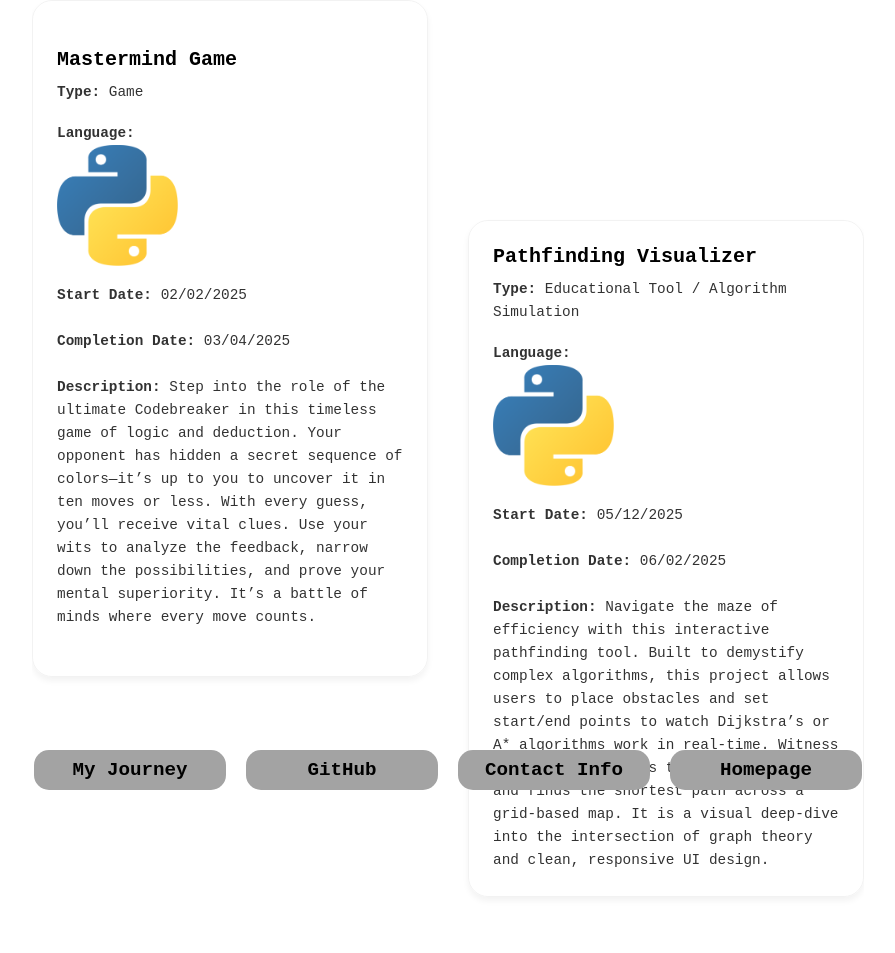
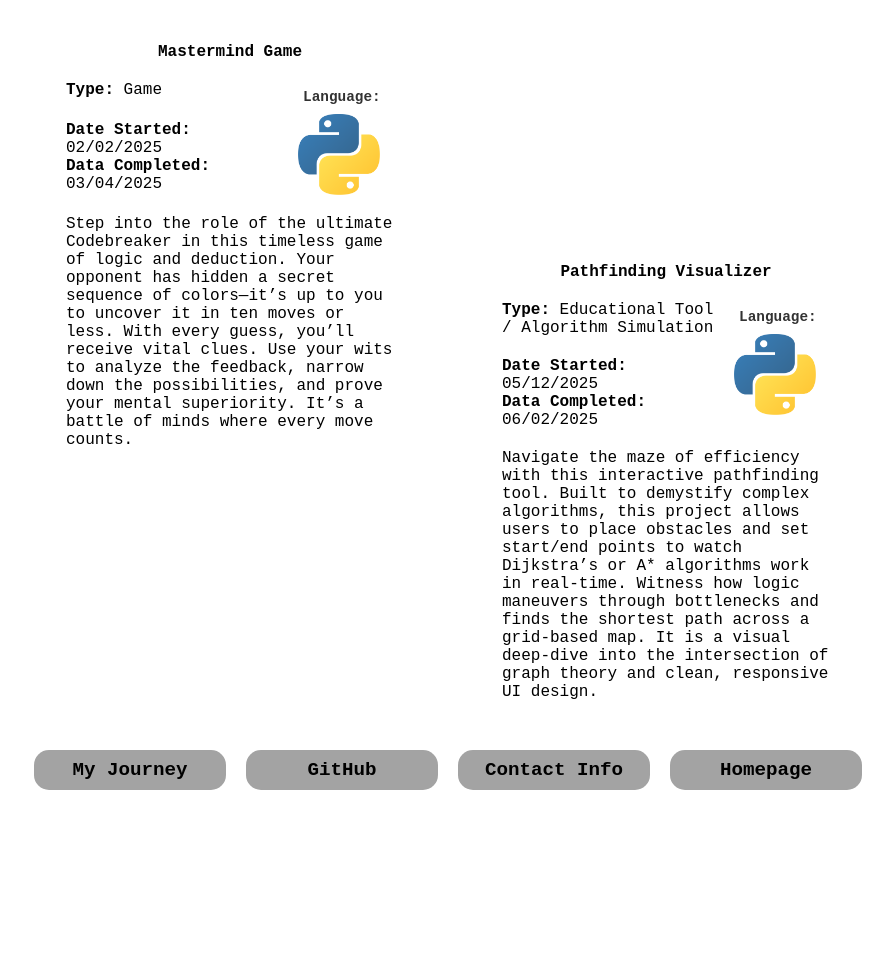
Before and after one commit to Christo-Hutch/web-portfolio, a Flask app: page /projects in a window 1280 px wide. Shown: the whole page, without its empty margins (192-1087 px from the left). After the commit the page ends 790 px from the top, so only its background shows below. Run offline with Flask 3, Linux system fonts and the light colour scheme.

Commit message:
improve styling of project cards

```diff
--- a/static/styles.css
+++ b/static/styles.css
@@ -157,18 +157,23 @@ body {
 }
 
 .project-card {
-  display: flex;
-  flex-direction: column;
-  justify-content: center;
+  display: grid;
   min-height: var(--item-height, 200px);
   padding: 1.5rem;
   margin-bottom: 1rem;
-  color: var(--project-text-color);
-  border-radius: 20px;
-  border: 1px solid rgba(0, 0, 0, 0.05);
-  box-shadow: 0 4px 6px rgba(0, 0, 0, 0.05);
   transition: transform 0.2s ease, box-shadow 0.2s ease;
   overflow: hidden;
+
+  /* Defining the layout based on your sketch */
+  grid-template-areas:
+    "title       title"
+    "type        language"
+    "duration    language"
+    "description description";
+
+  /* Columns: left side takes more space, right (language) is narrower */
+  grid-template-columns: 2fr 1fr;
+  grid-template-rows: auto auto auto 1fr;
 }
 
 .project-card h1 { margin: 0 0 10px 0; font-size: 1.25rem; }
@@ -178,6 +183,41 @@ body {
   line-height: 1.6;
   white-space: pre-line;
   opacity: 0.8;
+}
+
+/* Individual Box Styles */
+.project-card > div,
+.project-card > header,
+.project-card > footer,
+.project-card > aside {
+  border-radius: 12px;
+  padding: 10px;
+}
+
+.title-box {
+  grid-area: title;
+  text-align: center;
+  font-weight: bold;
+}
+
+.type-box {
+  grid-area: type;
+}
+
+.duration-box {
+  grid-area: duration;
+}
+
+.language-box {
+  grid-area: language;
+  display: flex;
+  flex-direction: column;
+  font-size: small;
+}
+
+.description-box {
+  grid-area: description;
+  min-height: 150px;
 }
 
 .journey-main-container p, h2 {
@@ -190,7 +230,7 @@ body {
 }
 
 .lang-logo {
-  max-width: 35%;
+  max-width: 85%;
 }
 
 /* Mobile Responsiveness */
--- a/templates/projects.html
+++ b/templates/projects.html
@@ -15,9 +15,11 @@
             <div class="projects-grid">
                 {% for project in projects %}
                 <div class="project-card">
-                    <h1>{{ project.name }}</h1>
-                    <p><b>Type:</b> {{ project.type }}</p><br>
-                    <p><b>Language:</b></p>
+                    <header class="title-box">{{ project.name }}</header>
+                    <div class="type-box"><b>Type:</b> {{ project.type }}</div>
+                    <div class="duration-box"><b>Date Started:</b> {{ project.start_date }}<br><b>Data Completed:</b> {{ project.completion_date }}</div>
+                    <aside class="language-box">
+                        <p style="padding: 5px;"><b>Language:</b> </p>
                         {% if project.language == "Python" %}
                             <img class="lang-logo" src="{{ url_for('static', filename='images/python-logo.png') }}" alt="Python Logo">
                         {% elif project.language == "Java" %}
@@ -25,10 +27,8 @@
                         {% elif project.language == "C" %}
                             <img class="lang-logo" src="{{ url_for('static', filename='images/c-logo.png') }}" alt="C Logo">
                         {% endif %}
-                    <br>
-                    <p><b>Start Date:</b> {{ project.start_date }}<br>
-                    <p><b>Completion Date:</b> {{ project.completion_date }}<br>
-                    <p><b>Description:</b> {{ project.description }}</p>
+                    </aside>
+                    <footer class="description-box">{{ project.description }}</footer>
                 </div>
                 {% endfor %}
             </div>
@@ -41,3 +41,13 @@
         </div>
     </body>
 </html>
+
+<div class="card-container">
+
+
+
+
+
+
+
+</div>
```
